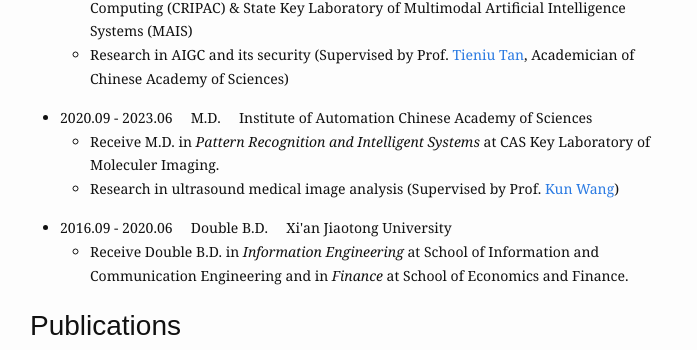
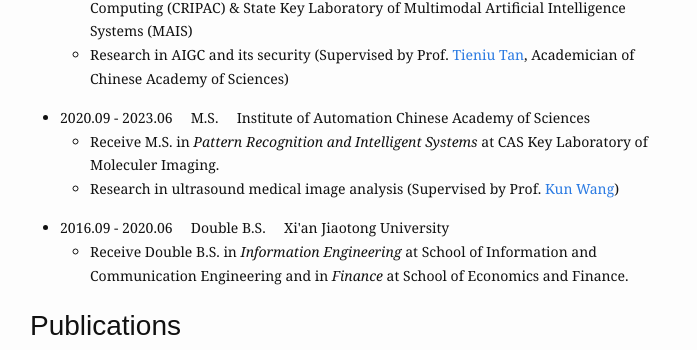
Before and after one commit to RichardSunnyMeng/HomePage.github.io, a Jekyll site: the page built from index.md, in a window 1280 px wide. Shown: the part 676-1026 px from the top of the page, without its empty margins (290-987 px from the left). Built offline with Jekyll 4.4.1, drawn with Linux system fonts in a browser that asks for light colours.

```diff
--- a/index.md
+++ b/index.md
@@ -39,19 +39,19 @@ profile_picture:
         Research in AIGC and its security (Supervised by Prof. <a href="https://scholar.google.com/citations?user=W-FGd_UAAAAJ&hl=zh-CN&oi=ao">Tieniu Tan</a>, Academician of Chinese Academy of Sciences)
       </li>
       </ul>
-    <li>2020.09 - 2023.06 &nbsp; &nbsp; M.D. &nbsp; &nbsp; Institute of Automation Chinese Academy of Sciences</li>
+    <li>2020.09 - 2023.06 &nbsp; &nbsp; M.S. &nbsp; &nbsp; Institute of Automation Chinese Academy of Sciences</li>
       <ul>
       <li>
-        Receive M.D. in <i>Pattern Recognition and Intelligent Systems</i> at CAS Key Laboratory of Moleculer Imaging.
+        Receive M.S. in <i>Pattern Recognition and Intelligent Systems</i> at CAS Key Laboratory of Moleculer Imaging.
       </li>
       <li>
         Research in ultrasound medical image analysis (Supervised by Prof. <a href="https://scholar.google.com/citations?hl=zh-CN&user=tkJAZR8AAAAJ">Kun Wang</a>)
       </li>
       </ul>
-    <li>2016.09 - 2020.06 &nbsp; &nbsp; Double B.D. &nbsp; &nbsp; Xi'an Jiaotong University</li>
+    <li>2016.09 - 2020.06 &nbsp; &nbsp; Double B.S. &nbsp; &nbsp; Xi'an Jiaotong University</li>
       <ul>
       <li>
-        Receive Double B.D. in <i>Information Engineering</i> at School of Information and Communication Engineering and in <i>Finance</i> at School of Economics and Finance.
+        Receive Double B.S. in <i>Information Engineering</i> at School of Information and Communication Engineering and in <i>Finance</i> at School of Economics and Finance.
       </li>
       </ul>
     </ul>
```
